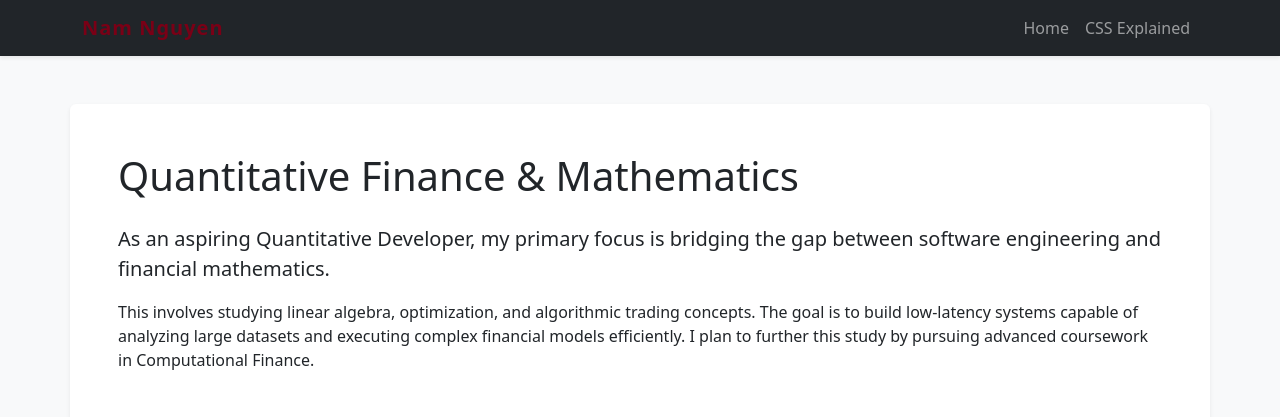
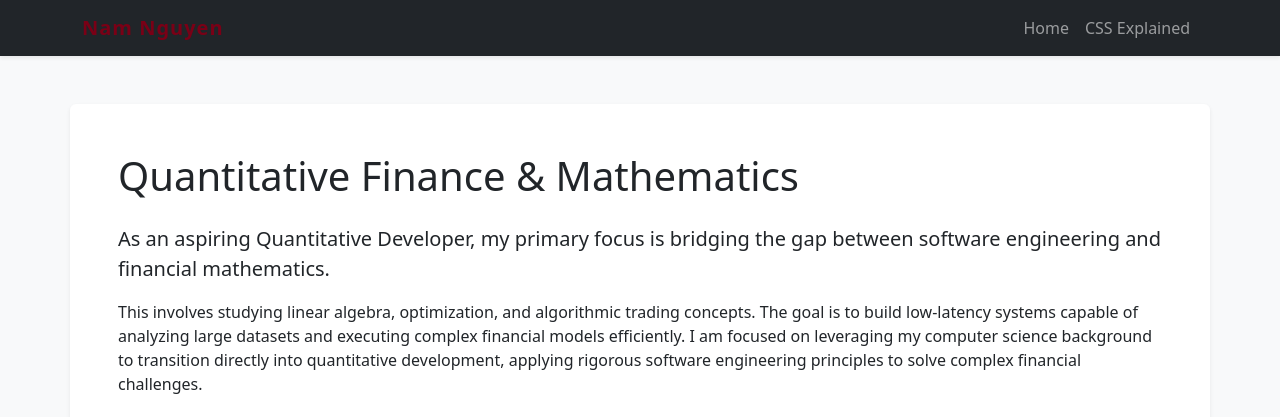
Before and after one commit to nguyenn25/nguyenn25.github.io, a plain HTML site: page quant.html in a window 1280 px wide. Shown: the top 417 px of the page. Drawn offline with nearby package versions, Linux system fonts and the light colour scheme.

Commit message:
Updated quant career goal text

```diff
--- a/quant.html
+++ b/quant.html
@@ -28,7 +28,8 @@
 
     <h1 class="mb-4">Quantitative Finance & Mathematics</h1>
     <p class="lead">As an aspiring Quantitative Developer, my primary focus is bridging the gap between software engineering and financial mathematics.</p>
-    <p>This involves studying linear algebra, optimization, and algorithmic trading concepts. The goal is to build low-latency systems capable of analyzing large datasets and executing complex financial models efficiently. I plan to further this study by pursuing advanced coursework in Computational Finance.</p>
+
+    <p>This involves studying linear algebra, optimization, and algorithmic trading concepts. The goal is to build low-latency systems capable of analyzing large datasets and executing complex financial models efficiently. I am focused on leveraging my computer science background to transition directly into quantitative development, applying rigorous software engineering principles to solve complex financial challenges.</p>
 
     <h3 class="mt-5 mb-4 border-top pt-4">Project Gallery</h3>
     <div class="row">
```
